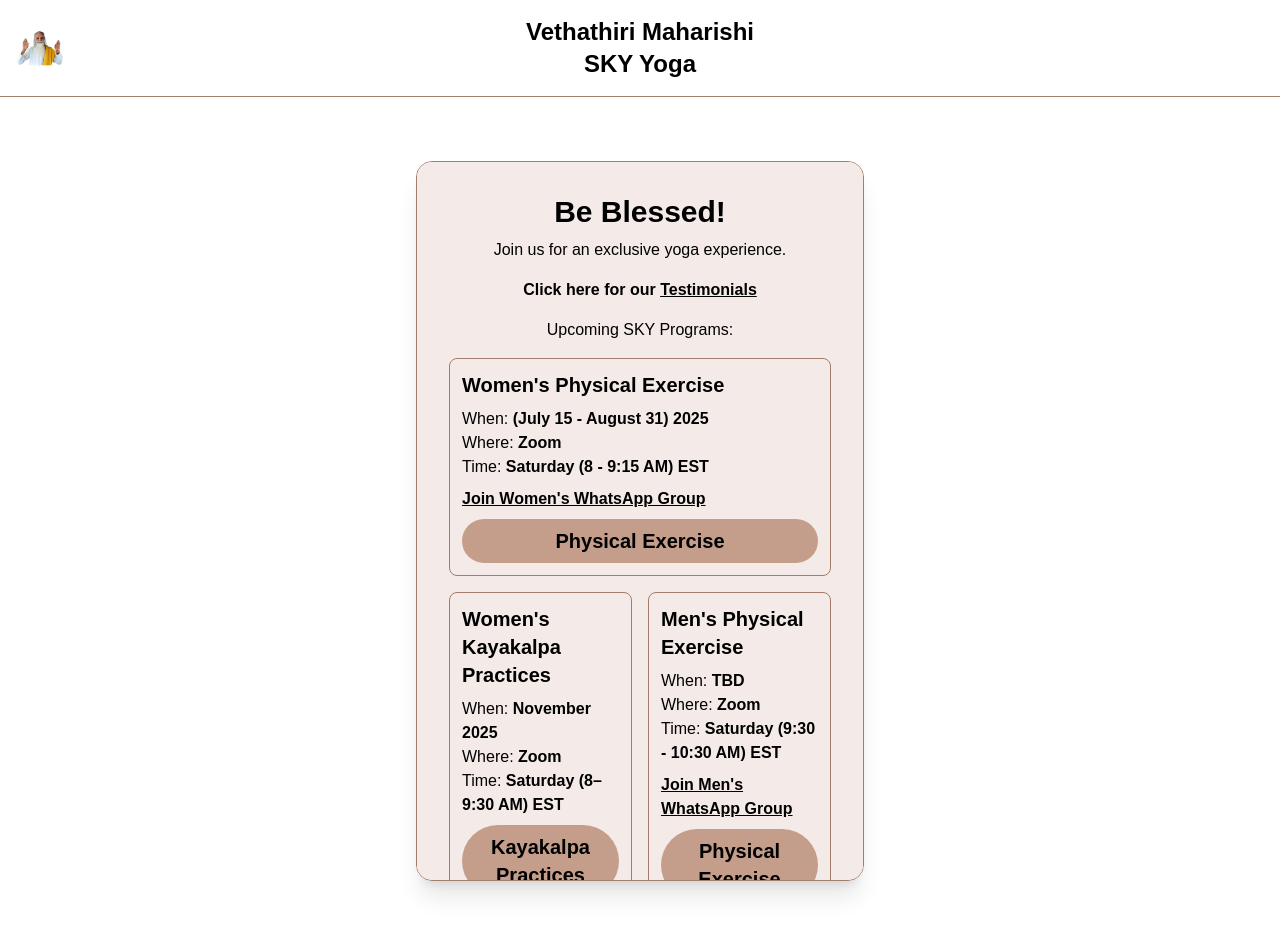
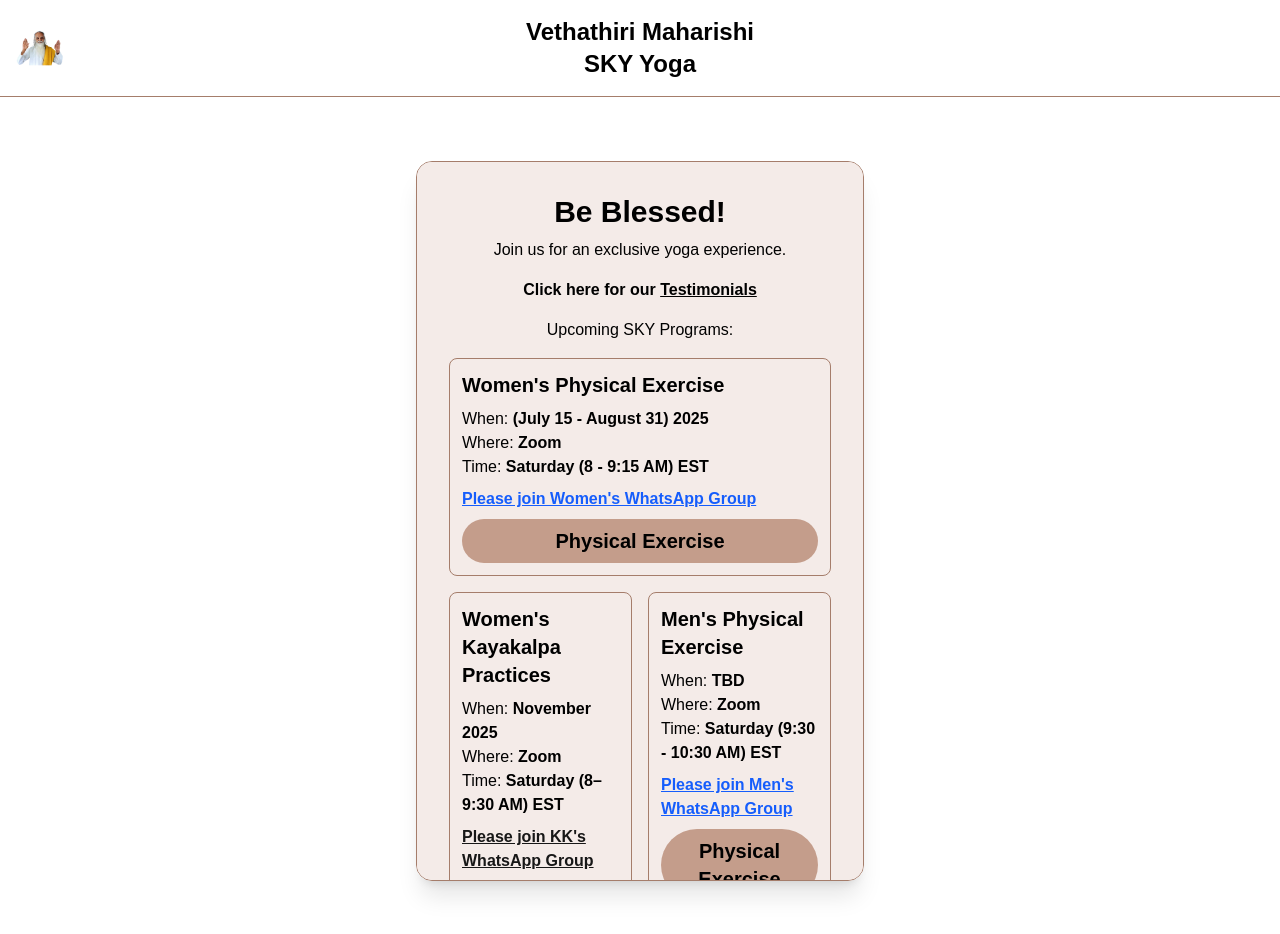
Before and after one commit to Itz-Viggy/Yoga-Registration, a Next.js app: page / in a window 1280 px wide. Shown: the top 934 px of the page. Built offline with nearby package versions, Linux system fonts and the light colour scheme.

Commit message:
Whats app links

```diff
--- a/src/app/page.tsx
+++ b/src/app/page.tsx
@@ -71,9 +71,9 @@ export default function HomePage() {
                   href="https://chat.whatsapp.com/HYePf24x6Qx9NCORBCoWeO"
                   target="_blank"
                   rel="noopener noreferrer"
-                  className="text-black font-bold underline hover:opacity-80"
+                  className="text-blue-600 font-bold underline hover:opacity-80"
                 >
-                  Join Women's WhatsApp Group
+                  Please join Women's WhatsApp Group
                 </a>
               </p>
               <button
@@ -99,6 +99,16 @@ export default function HomePage() {
                 </p>
                 <p className="text-black">
                   Time: <span className="font-semibold">Saturday (8–9:30 AM) EST</span>
+                </p>
+                <p className="mt-2">
+                  <a
+                    href="https://chat.whatsapp.com/IIiAtsct22FCOm7tJomBku"
+                    target="_blank"
+                    rel="noopener noreferrer"
+                    className="text-blue font-bold underline hover:opacity-80"
+                  >
+                    Please join KK's WhatsApp Group
+                  </a>
                 </p>
                 <button
                   onClick={handleKKClick}
@@ -128,9 +138,9 @@ export default function HomePage() {
                   href="https://chat.whatsapp.com/IIiAtsct22FCOm7tJomBku"
                   target="_blank"
                   rel="noopener noreferrer"
-                    className="text-black font-bold underline hover:opacity-80"
+                  className="text-blue-600 font-bold underline hover:opacity-80"
                 >
-                    Join Men's WhatsApp Group
+                  Please join Men's WhatsApp Group
                 </a>
                 </p>
                 <button
```
Also changed, not shown: public/.well-known/appspecific/com.chrome.devtools.json (added). Lines whose indentation alone changed are shown as unchanged.
